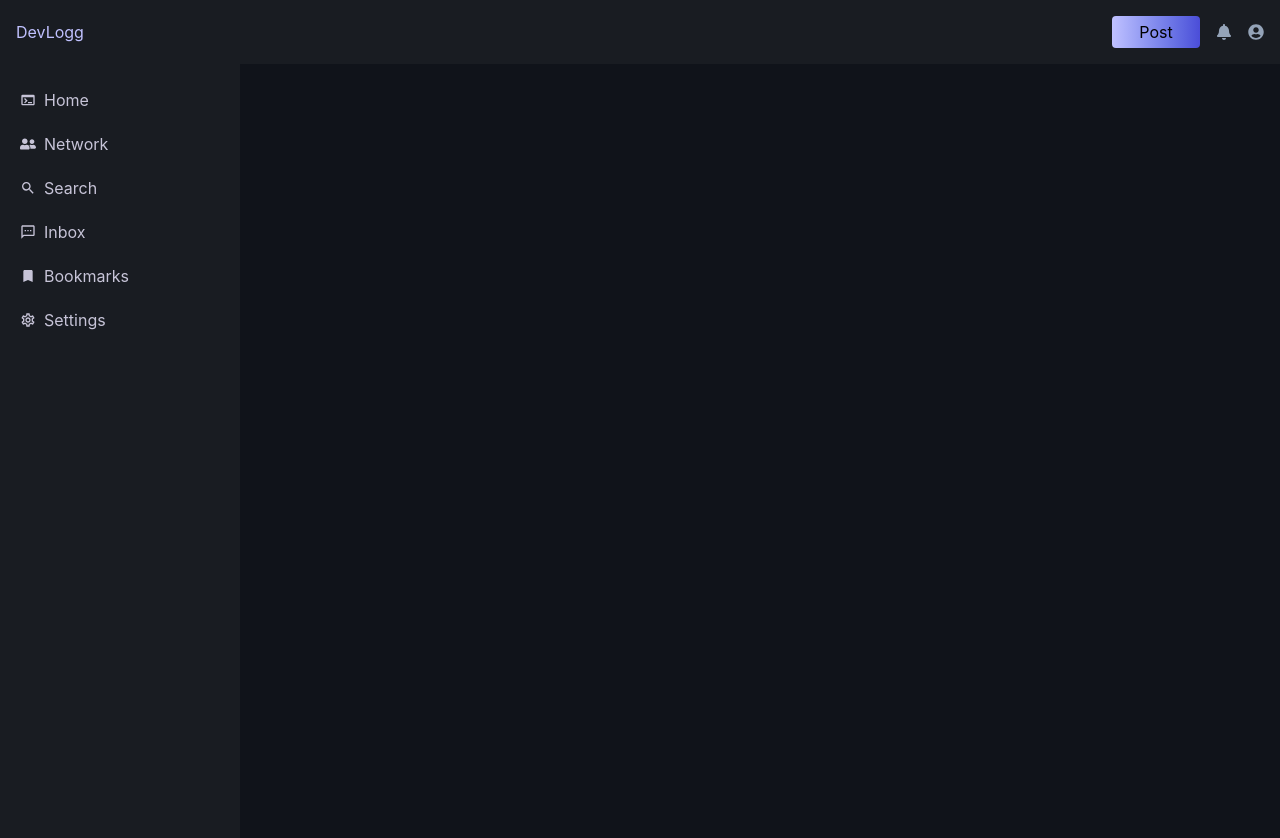
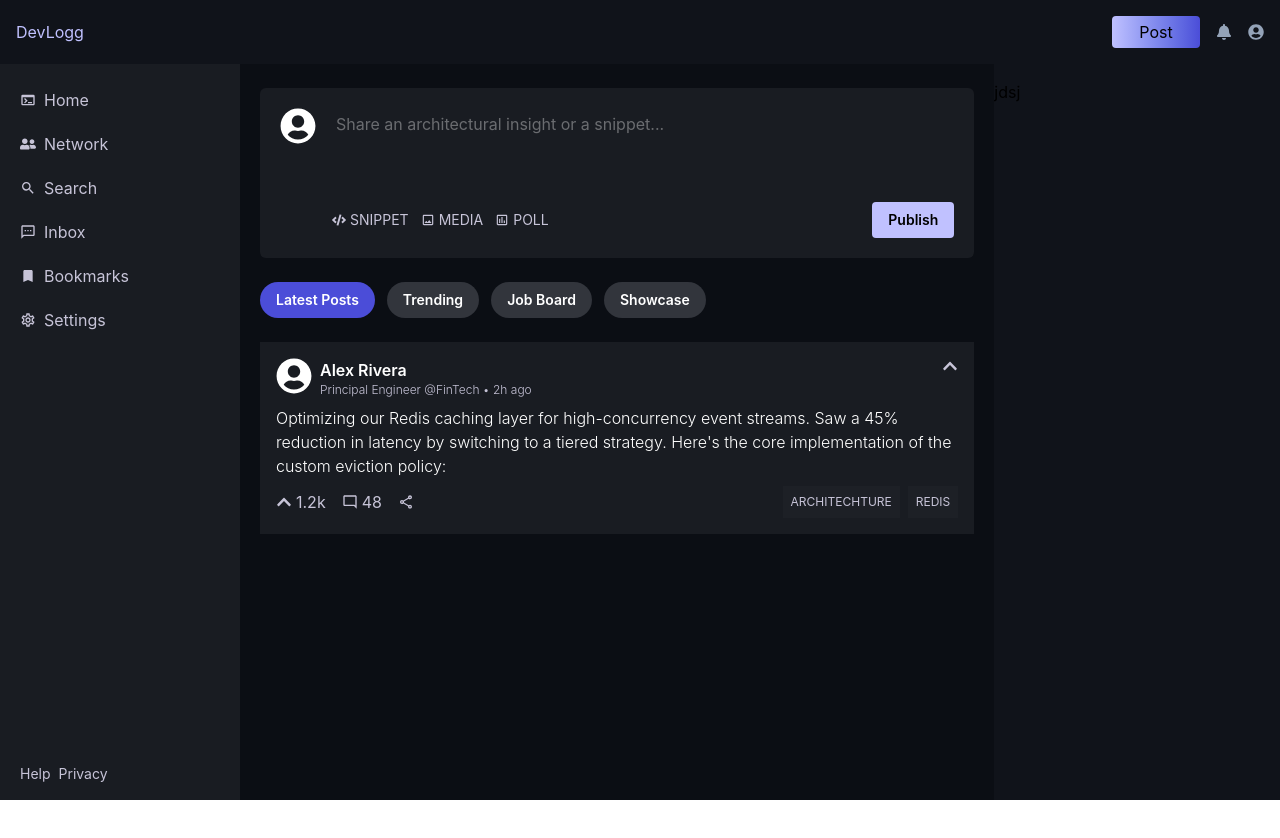
Before and after one commit to yashi-15/DevLogg-frontend, a React (Vite) app: page /dashboard/feed in a window 1280 px wide. Shown: the top 838 px of the page. After the commit the page ends 800 px from the top, so only its background shows below. Built offline with nearby package versions, Linux system fonts and the light colour scheme.

Commit message:
write post, post componenet made

```diff
--- a/src/Pages/Dashboard/DashboardLayout.jsx
+++ b/src/Pages/Dashboard/DashboardLayout.jsx
@@ -7,13 +7,13 @@ import LeftNavBar from './Navbar/LeftNavBar';
 const Dashboard = () => {
     return (
         <>
-                <TopNavBar />
-            <div className='flex'>
-                <div className='flex-2'>
-                <LeftNavBar />
+            <TopNavBar />
+            <div className='flex bg-[#0B0E14]'>
+                <div className='basis-1/8'>
+                    <LeftNavBar />
                 </div>
-                <div className='flex-8'>
-                <Outlet />
+                <div className='basis-7/8'>
+                    <Outlet />
                 </div>
             </div>
         </>
--- a/src/Pages/Dashboard/Feed/Feed.jsx
+++ b/src/Pages/Dashboard/Feed/Feed.jsx
@@ -1,9 +1,55 @@
-import React from 'react'
+import React, { useState } from 'react'
+import { FaCode, FaUserCircle } from 'react-icons/fa'
+import { MdOutlineImage, MdOutlinePoll } from "react-icons/md";
+import Post from '../../../components/Post';
+
+
 
 const Feed = () => {
+
+  const [selectedFilter, setSelectedFilter] = useState("latestPosts")
+
+  const handleTextareaChange = (e) =>{
+    let textarea = e.target;
+    textarea.style.height = "auto"
+    textarea.style.height = textarea.scrollHeight + "px"
+  }
+
   return (
-    <div>
-      <div></div>
+    <div className='flex'>
+      <div className='flex-5 min-h-screen p-5 pt-22'>
+        {/* post text box */}
+        <div className='flex gap-4 rounded-md bg-[#191C22] p-5'>
+          <div className='text-white text-4xl'>
+            <FaUserCircle />
+          </div>
+          <div className='grow'>
+            <textarea className='w-full h-20 resize-none outline-none text-white placeholder:opacity-70 p-1' placeholder='Share an architectural insight or a snippet...' onChange={handleTextareaChange} />
+            <div className='flex gap-2 justify-between items-center mt-2'>
+              <div className='flex items-center gap-3'>
+                <div className='flex gap-1 justify-center items-center text-lightgrey text-sm cursor-pointer'><span><FaCode /></span><span>SNIPPET</span></div>
+                <div className='flex gap-1 justify-center items-center text-lightgrey text-sm cursor-pointer'><span><MdOutlineImage /></span><span>MEDIA</span></div>
+                <div className='flex gap-1 justify-center items-center text-lightgrey text-sm cursor-pointer'><span><MdOutlinePoll /></span><span>POLL</span></div>
+              </div>
+              <button className='px-4 py-2 bg-primary text-sm font-semibold rounded-sm'>Publish</button>
+            </div>
+          </div>
+        </div>
+
+        {/* filters */}
+        <div className='my-6 flex gap-3'>
+          <button onClick={()=> setSelectedFilter("latestPosts")} className={`px-4 py-2 ${selectedFilter === 'latestPosts' ? "bg-[#4B4DD8]" : "bg-[#32353C]"} text-white text-sm font-semibold rounded-full`}>Latest Posts</button>
+          <button onClick={()=> setSelectedFilter("trending")} className={`px-4 py-2 ${selectedFilter === 'trending' ? "bg-[#4B4DD8]" : "bg-[#32353C]"} text-white text-sm font-semibold rounded-full`}>Trending</button>
+          <button onClick={()=> setSelectedFilter("jobBoard")} className={`px-4 py-2 ${selectedFilter === 'jobBoard' ? "bg-[#4B4DD8]" : "bg-[#32353C]"} text-white text-sm font-semibold rounded-full`}>Job Board</button>
+          <button onClick={()=> setSelectedFilter("showcase")} className={`px-4 py-2 ${selectedFilter === 'showcase' ? "bg-[#4B4DD8]" : "bg-[#32353C]"} text-white text-sm font-semibold rounded-full`}>Showcase</button>
+        </div>
+
+        {/* posts */}
+        <Post />
+
+
+      </div>
+      <div className='flex-2 bg-dark min-h-screen pt-20'>jdsj</div>
     </div>
   )
 }
--- a/src/Pages/Dashboard/Navbar/LeftNavBar.jsx
+++ b/src/Pages/Dashboard/Navbar/LeftNavBar.jsx
@@ -4,7 +4,7 @@ import { MdBookmark, MdOutlineSettings, MdOutlineSms, MdSearch, MdTerminal } fro
 
 const LeftNavBar = () => {
   return (
-    <div className='w-60 h-screen bg-[#191C22] py-4'>
+    <div className='w-60 h-screen bg-[#191C22] py-4 flex flex-col justify-between pt-20'>
       <ul className='flex flex-col gap-1 justify-center'>
         <li className='text-lightgrey flex gap-2 items-center px-5 py-2 hover:bg-[#1D2026]'>
             <span><MdTerminal /></span>
@@ -31,6 +31,10 @@ const LeftNavBar = () => {
             <span>Settings</span>
         </li>
       </ul>
+      <div className='flex items-center gap-2 px-5'>
+        <p className='text-lightgrey text-sm'>Help</p>
+        <p className='text-lightgrey text-sm'>Privacy</p>
+      </div>
     </div>
   )
 }
--- a/src/Pages/Dashboard/Navbar/TopNavBar.jsx
+++ b/src/Pages/Dashboard/Navbar/TopNavBar.jsx
@@ -3,7 +3,7 @@ import { FaBell, FaUserCircle } from 'react-icons/fa'
 
 const NavBar = () => {
     return (
-        <div className='flex justify-between items-center p-4 bg-[#191C22]'>
+        <div className='absolute w-full flex justify-between items-center p-4 bg-dark'>
             <ul className='flex gap-4 justify-center items-center'>
                 <li className='text-primary mr-4'>DevLogg</li>
                 {/* <li className='text-grey'>Feed</li>
--- /dev/null
+++ b/src/components/Post.jsx
@@ -0,0 +1,43 @@
+import React from 'react'
+import { FaUserCircle, FaChevronUp } from 'react-icons/fa'
+import { MdOutlineModeComment, MdOutlineShare } from "react-icons/md";
+
+
+
+const Post = () => {
+    return (
+        <div className='bg-[#191C22] flex flex-col gap-2 p-4'>
+            <div className='flex gap-2 text-lightgrey'>
+                <div className='text-white text-4xl'>
+                    <FaUserCircle />
+                </div>
+                <div className='grow'>
+                    <h3 className='text-white font-semibold'>Alex Rivera</h3>
+                    <p className='text-xs text-lightgrey font-light'> <span>Principal Engineer @FinTech</span> <span> • </span> <span>2h ago</span></p>
+                </div>
+                <div>
+                    <FaChevronUp />
+                </div>
+            </div>
+            <div className='grow'>
+                <p className='text-white font-light'>Optimizing our Redis caching layer for high-concurrency event streams. Saw
+                    a 45% reduction in latency by switching to a tiered strategy. Here's the core
+                    implementation of the custom eviction policy:</p>
+
+            </div>
+            <div className='flex justify-between gap-2'>
+                <div className='flex gap-4 items-center justify-center text-lightgrey'>
+                    <div className='flex gap-1 items-center justify-center'><FaChevronUp /> 1.2k</div>
+                    <div className='flex gap-1 items-center justify-center'><MdOutlineModeComment /> 48</div>
+                    <div className='flex gap-1 items-center justify-center'><MdOutlineShare /></div>
+                </div>
+                <div className='flex gap-2 justify-center items-center'>
+                    <div className='p-2 bg-[#1D2026] text-semibold text-lightgrey text-xs'>ARCHITECHTURE</div>
+                    <div className='p-2 bg-[#1D2026] text-semibold text-lightgrey text-xs'>REDIS</div>
+                </div>
+            </div>
+        </div>
+    )
+}
+
+export default Post
```
